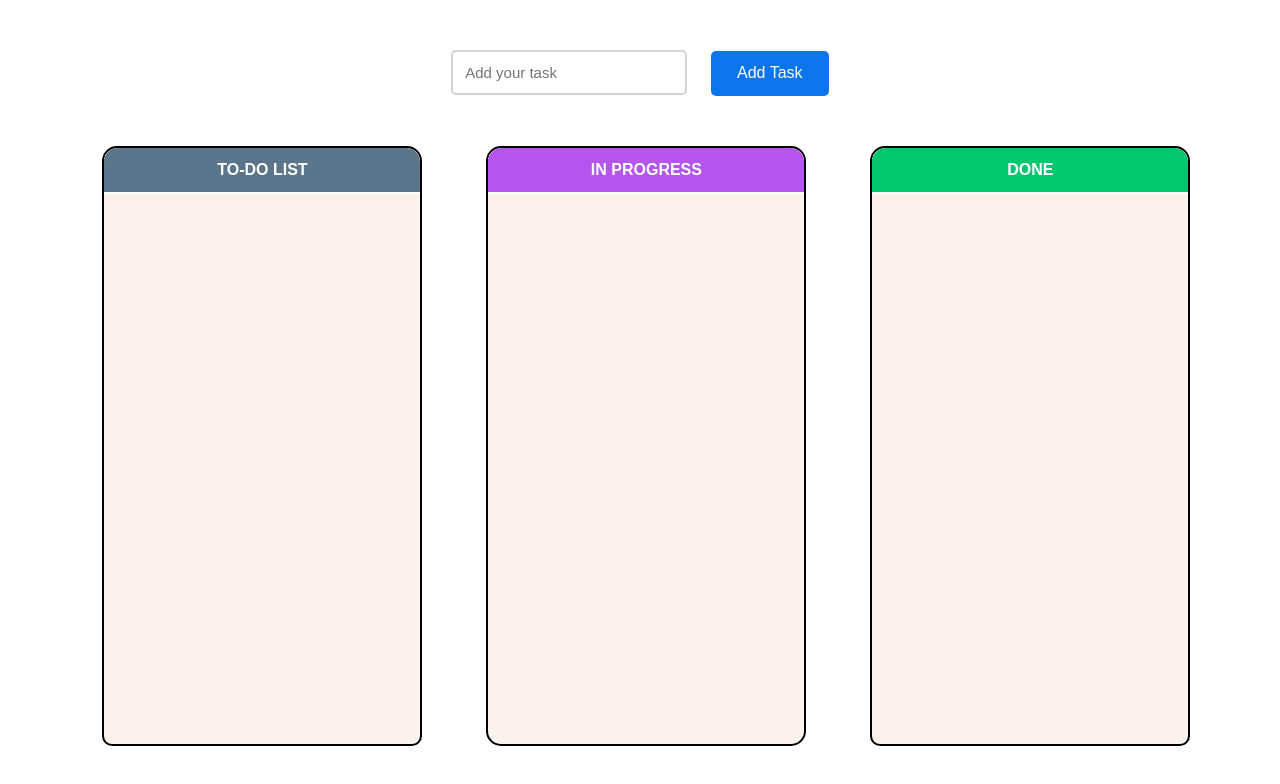
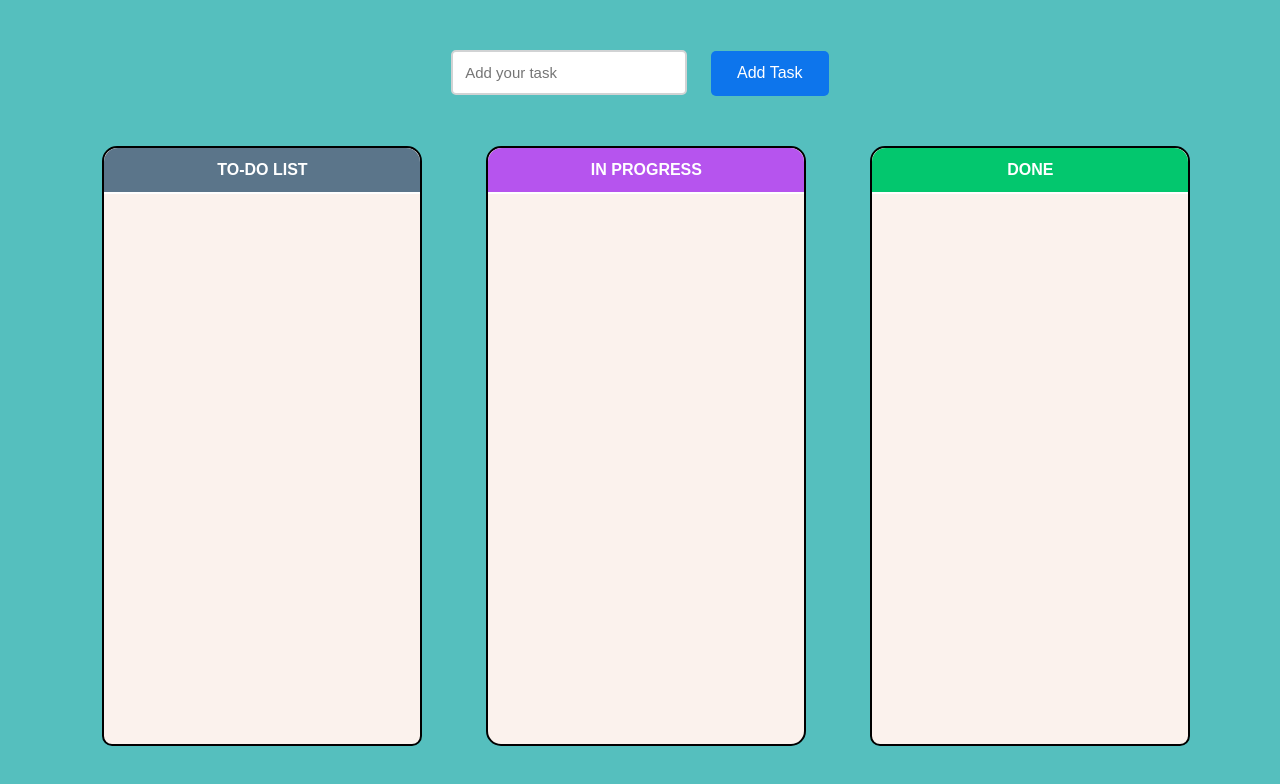
Before and after one commit to Divyesh-sarvaiya-rao/Todo-list-with-drag-drop, a React (Create React App) app: page / in a window 1280 px wide. Shown: the top 784 px of the page. Built offline with nearby package versions, Linux system fonts and the light colour scheme.

Commit message:
add icon

```diff
--- a/public/index.html
+++ b/public/index.html
@@ -2,11 +2,11 @@
 <html lang="en">
   <head>
     <meta charset="utf-8" />
-    <link rel="icon" href="%PUBLIC_URL%/favicon.ico" />
+    <link rel="icon" href="%PUBLIC_URL%/todo.png" />
     <meta name="viewport" content="width=device-width, initial-scale=1" />
     <meta name="theme-color" content="#000000" />
     <meta name="description"content="Web site created using create-react-app"/>
-    <link rel="apple-touch-icon" href="%PUBLIC_URL%/logo192.png" />
+    <link rel="apple-touch-icon" href="%PUBLIC_URL%/todo.png" />
     <link rel="manifest" href="%PUBLIC_URL%/manifest.json" />
     <!-- Bootstrap file  -->
     <link href="https://cdn.jsdelivr.net/npm/bootstrap@5.2.3/dist/css/bootstrap.min.css" rel="stylesheet" integrity="sha384-rbsA2VBKQhggwzxH7pPCaAqO46MgnOM80zW1RWuH61DGLwZJEdK2Kadq2F9CUG65" crossorigin="anonymous">
--- a/src/App.css
+++ b/src/App.css
@@ -6,11 +6,11 @@
 /*    box-sizing: border-box;*/
 }
 body{
- /* background-image: url('https://imgur.com/a/ctLzVdF');
-    background-repeat: no-repeat;
-    background-size: cover;
-    background-color: black;*/
-  overflow-x: hidden;
+ /* background-image: url('https://imgur.com/a/ctLzVdF'); */
+    /* background-repeat: no-repeat; */
+    /* background-size: cover; */
+    background-color: rgb(85 191 190);
+  /* overflow-x: hidden; */
 /*  overflow-y: hidden;*/
 }
 /*input component css start*/
```
Also changed, not shown: public/manifest.json, public/todo.png (added).
